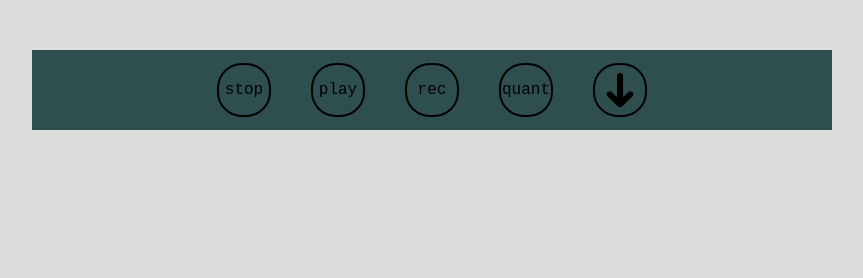
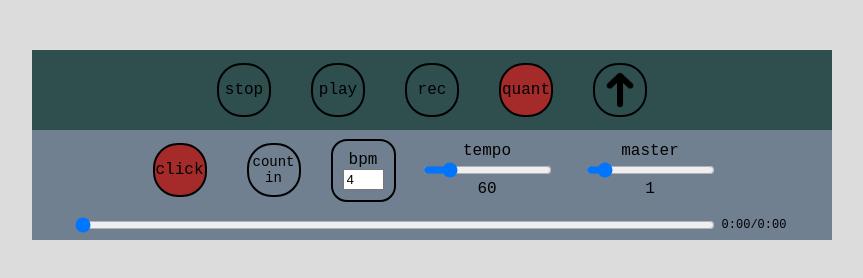
Before and after one commit to mgoldfield/nodelooper, a React app in the folder app/: page / in a window 1280 px wide. Shown: the whole page, without its empty margins (208-1071 px from the left). Built offline with nearby package versions, Linux system fonts and the light colour scheme.

Commit message:
playing with defaults

```diff
--- a/app/src/index.css
+++ b/app/src/index.css
@@ -10,6 +10,7 @@ body {
     background-color: goldenrod;
     display:flex;
     flex-direction: column;
+    font-family: "Courier New", Courier, monospace;
 }
 
 .masterLoop {
@@ -89,7 +90,6 @@ body {
 .button {
     height: 50px;
     width: 50px;
-    font-family: "Courier New", Courier, monospace;
     display: inline-flex;
     flex-direction: column;
     flex-wrap: wrap;
--- a/app/src/looper.js
+++ b/app/src/looper.js
@@ -8,16 +8,19 @@ class Looper extends React.Component {
         super(props);
         this.loopBunch = new AudioLoopBunch();
         this.state = {
-            'expanded': false,
-            'recording': false,
-            'playing': false,
-            'clicking': false,
-            'countIn': false,
+            'expanded': true,
+            'recording': this.loopBunch.recording,
+            'playing': this.loopBunch.playing,
+            'clicking': this.loopBunch.clickTrack.clicking,
+            'countIn': this.loopBunch.clickTrack.countIn,
+            'quantized': this.loopBunch.quantized,
             'tempo': this.loopBunch.clickTrack.tempo,
             'bpm': this.loopBunch.clickTrack.bpm,
             'loopRecStatus': [],
             'gain': 1,
         }
+        console.log(this.state);
+        console.log(this.loopBunch);
         this.counter = 0;
         this.loops = [];
 
@@ -98,6 +101,7 @@ class Looper extends React.Component {
     };
 
     handleTempo = (e) => {
+        // don't allow tempo change during play if quantized
         this.setState({'tempo': e.target.value});
         this.loopBunch.clickTrack.setTempo(e.target.value);
     };
@@ -140,7 +144,7 @@ class Looper extends React.Component {
                                 onChange={this.handleTempo}
                             />
                             <Slider
-                                name='master' min='0' max='5'
+                                name='master' min='0' max='10'
                                 value='1' step='0.01'
                                 onChange={this.handleMaster}
                             />
@@ -203,7 +207,7 @@ class Loop extends React.Component {
                     onChange={(e) => this.setState({'name': e.target.value})}
                 />
                 <Slider
-                    name='gain' min='0' max='5'
+                    name='gain' min='0' max='10'
                     value={this.state.gain}
                     onChange={this.handleGain}
                     step="0.01"
--- a/app/src/sound.js
+++ b/app/src/sound.js
@@ -5,7 +5,7 @@ class AudioLoopBunch{
         this.recordingLoop = null;
 
         this.clickTrack = new ClickTrack(this.getAudioContext);
-        this.quantized = false;
+        this.quantized = true;
 
         this.recording = false;
         this.playing = false;
@@ -67,6 +67,7 @@ class AudioLoopBunch{
         }
         this.stopLoops();
         this.playing = false;
+        this.updateProgressBar(0);
     }
 
     refreshMergeNode(){
@@ -203,7 +204,9 @@ class AudioLoop {
         buffer.copyFromChannel(trimmedAudio, 0, 0);
         trimmedAudio = trimmedAudio.slice(samplesToTrim);
 
-        if (quantized){
+        if (quantized && (quantUnit > 0)){
+            console.log("targetLength %s", targetLength);
+            console.log("quantUnit %s", quantUnit);
             let remainder = targetLength % quantUnit;
 
             // threshold of over 3/10 of a measure, assume user is intentonally
@@ -211,10 +214,12 @@ class AudioLoop {
             if ((remainder / quantUnit) > .3){
                 let toAdd = Math.round((quantUnit - remainder) * buffer.sampleRate);
                 let quantizedAudio = new Float32Array(trimmedAudio.length + toAdd);
+                console.log("adding %s samples for quantization to %s", toAdd, trimmedAudio.length);
                 quantizedAudio.set(trimmedAudio);
                 trimmedAudio = quantizedAudio;
             }else{
                 let toTrim = Math.round(remainder * buffer.sampleRate);
+                console.log("trimming %s samples from quantization to %s", toTrim, trimmedAudio.length);
                 trimmedAudio = trimmedAudio.slice(0, trimmedAudio.length - toTrim);
             }
         }
@@ -275,7 +280,7 @@ class ClickTrack{
         this.tempo = 60;
         this.bpm = 4;
         this.countIn = false;
-        this.clicking = false;
+        this.clicking = true;
 
         this.initBuff();
     }
```
